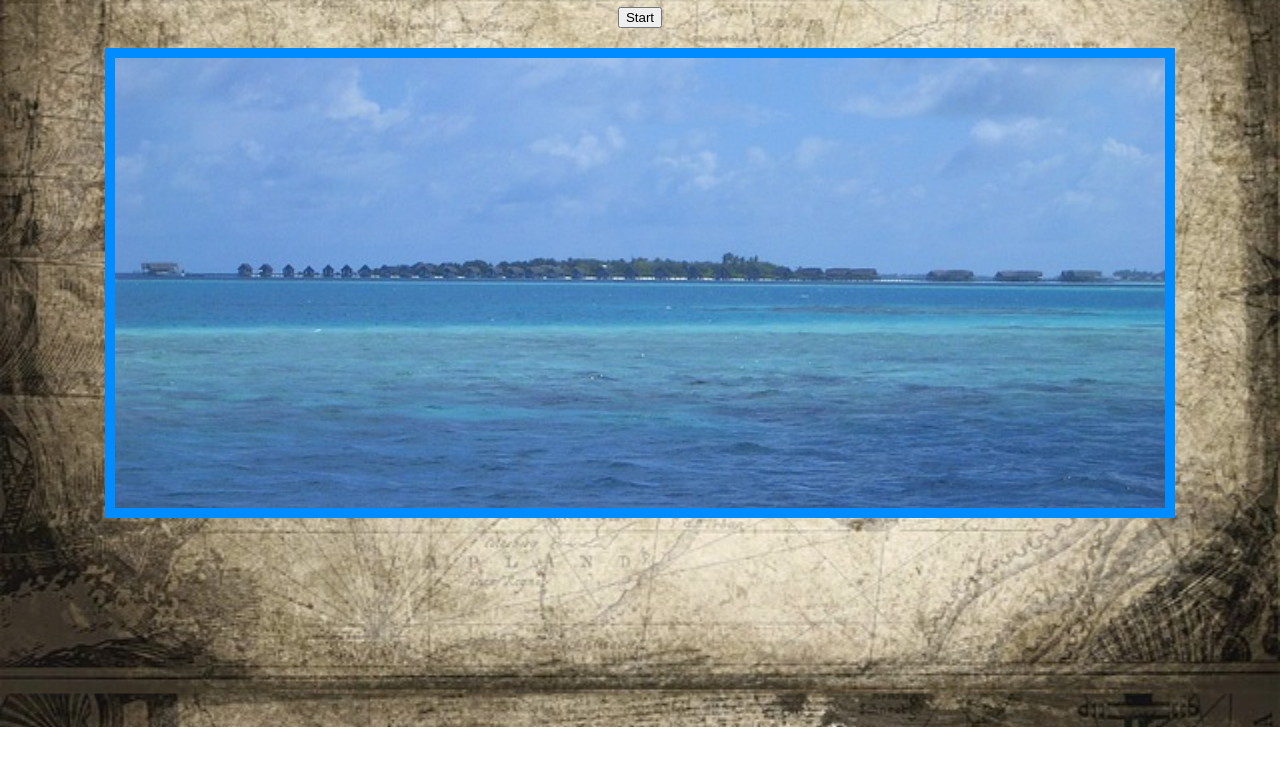
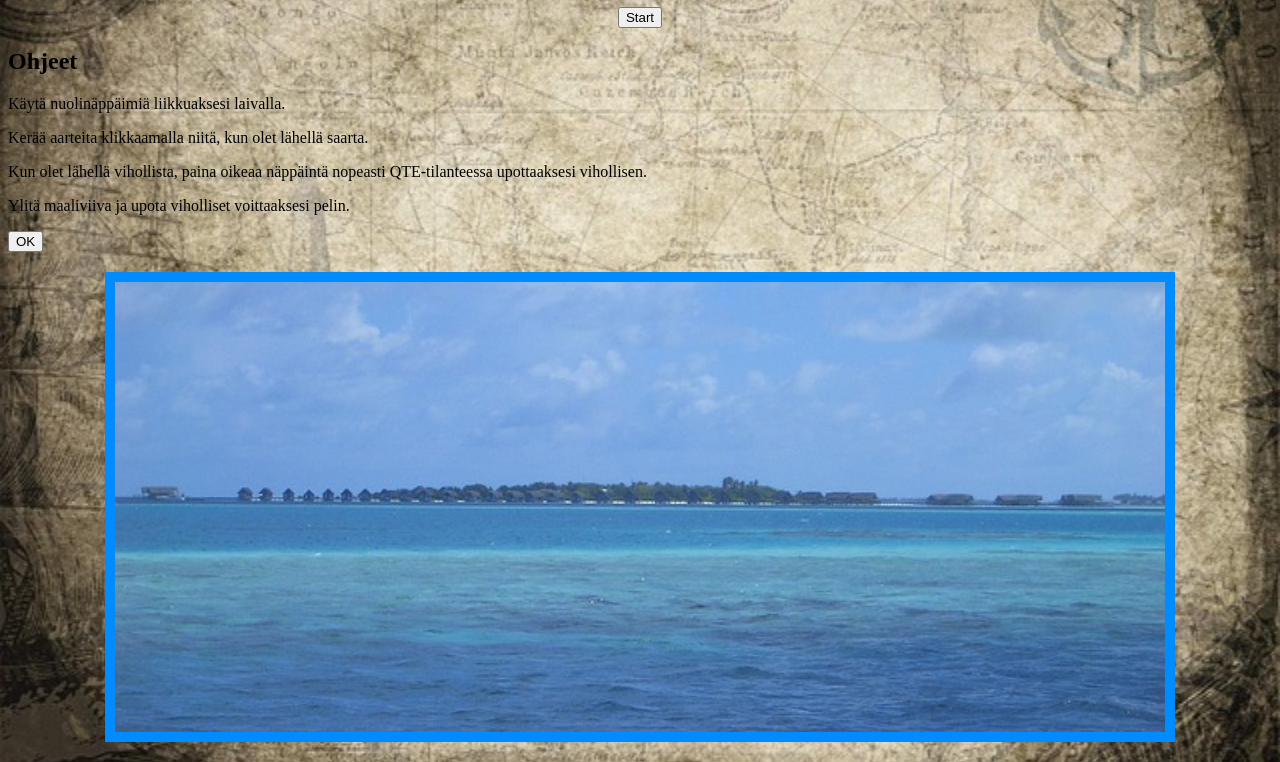
Before and after one commit to Aliza-13/OHJ-Naytto, a plain HTML site: page index.html in a window 1280 px wide. Shown: the part 73-835 px from the top of the page. Before the commit the page ends 800 px from the top, so only its background shows below. Drawn offline with Linux system fonts and the light colour scheme.

Commit message:
index.html
Added instructions for gameplay and controls.

```diff
--- a/index.html
+++ b/index.html
@@ -14,6 +14,15 @@
     <button id="Start">Start</button>
 </div>
 
+<div id="ohjeet">
+    <h2>Ohjeet</h2>
+    <p>Käytä nuolinäppäimiä liikkuaksesi laivalla.</p>
+    <p>Kerää aarteita klikkaamalla niitä, kun olet lähellä saarta.</p>
+    <p>Kun olet lähellä vihollista, paina oikeaa näppäintä nopeasti QTE-tilanteessa upottaaksesi vihollisen.</p>
+    <p>Ylitä maaliviiva ja upota viholliset voittaaksesi pelin.</p>
+    <button id="OK">OK</button>
+</div>
+
 <canvas id="outer" width="1050" height="450"></canvas>
 <img src="img_island1.png" id="islandone" style="display:none;" />
 <img src="img_island2.png" id="islandtwo" style="display:none;"/>
```
